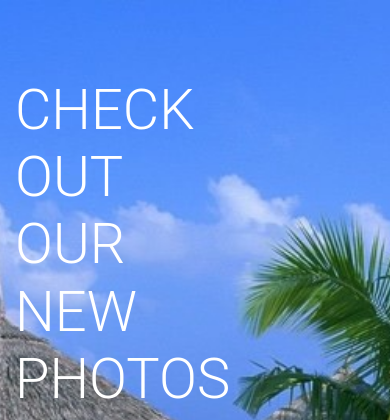
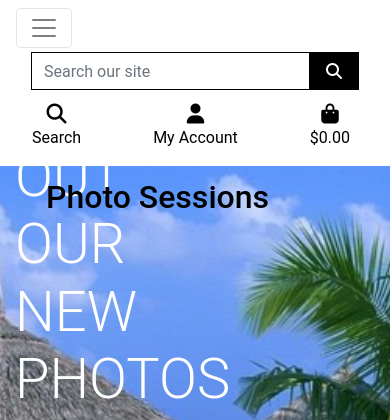
Before and after one commit to Maja-Jer/photo_sessions, a Django app: page / in a window 390 px wide. Shown: the top 420 px of the page. Run offline with Django 3.2, Linux system fonts and the light colour scheme; some libraries are stand-ins or nearby versions.

Commit message:
added main navigation and mobile top header

```diff
--- a/templates/base.html
+++ b/templates/base.html
@@ -40,15 +40,14 @@
 
 
     <header class="container-fluid fixed-top">
-        <div id="topnav" class="row bg-white pt-lg-2 d-none d-lg-flex">
-            <!--logo Bootstrap-->
-            <div class="col col-lg-4 my-auto py-1 and py-lg-0 text-center text-lg-left">
-                <a href="{% url 'home' %}" class="nav-link main-logo-link">
-                    <h2 class="logo-front text-black my-0"><strong>Photo Sessions</h2>
-                </a>
-            </div>
-            <!--search bar bootstrap-->
-            <div class="col-12 col-lg-4 my-auto py-1 py-lg-0">
+        <!--Bootstrap navbar-->
+        <div id="topnav" class="row bg-white pt-lg-2 d-none d-lg-flex"></div>
+        <div class="row bg-white">
+            <nav class="navbar navbar-expand-lg navbar-light w-100">
+                <button class="navbar-toggler" type="button" data-toggle="collapse" data-target="#main-nav" aria-controls="main-nav" aria-expanded="false" aria-label="Toggle navigation">
+                    <span class="navbar-toggler-icon"></span>
+                </button>
+        <div class="col-12 col-lg-4 my-auto py-1 py-lg-0">
                 <form method="GET" action="">
                     <div class="input-group w-100">
                         <input class="form-control border border-black rounded-0" type="text" name="q" placeholder="Search our site">
@@ -62,50 +61,18 @@
                     </div>
                 </form>
             </div>
-            <!--shopping bag bootstrap-->
-            <div class="col-12 col-lg-4 my-auto py-1 py-lg-0">
-                <ul class="list-inline list-unstyled text-center text-lg-right my-0">
-                    <li class="list-inline-item dropdown">
-                        <a class="text-black nav-link" href="#" id="user-options" data-toggle="dropdown" aria-haspopup="true" aria-expanded="false">
-                            <div class="text-center">
-                                <div><i class="fas fa-user fa-lg"></i></div>
-                                <p class="my-0">My Account</p>
-                            </div>
-                        </a>
-                        <div class="dropdown-menu border-0" aria-labelledby="user-options">
-                            <!--admin login-->
-                            {% if request.user.is_authenticated %}
-                                {% if request.user.is_superuser %}
-                                    <a href="" class="dropdown-item">Photo Management</a>
-                                {% endif %}
-                                <!--for already registered user-->
-                                <a href="" class="dropdown-item">My Profile</a>
-                                <!--from allauths from urls.py -->
-                                <a href="{% url 'account_logout' %}" class="dropdown-item">Logout</a>
-                            {% else %}
-                            <!--login or register if no account-->
-                                <a href="{% url 'account_signup' %}" class="dropdown-item">Register</a>
-                                <a href="{% url 'account_login' %}" class="dropdown-item">Login</a>
-                            {% endif %}
-                        </div>
-                    </li>
-                    <li class="list-inline-item">
-                        <a class="{% if grand_total %}text-info font-weight-bold{% else %}text-black{% endif %} nav-link" href="">
-                            <div class="text-center">
-                                <div><i class="fas fa-shopping-bag fa-lg"></i></div>
-                                <p class="my-0">
-                                    {% if grand_total %}
-                                        ${{ grand_total|floatformat:2 }}
-                                    {% else %}
-                                        $0.00
-                                    {% endif %}
-                                </p>
-                            </div>
-                        </a>
-                    </li>
-                </ul>
+
+                {% include 'includes/mobile-top-header.html' %}
+                {% include 'includes/main-nav.html' %}
+            </nav>
+        </div>
+            <!--logo Bootstrap-->
+            <div class="col col-lg-4 my-auto py-1 and py-lg-0 text-center text-lg-left">
+                <a href="{% url 'home' %}" class="nav-link main-logo-link">
+                    <h2 class="logo-front text-black my-0">Photo Sessions</h2>
+                </a>
             </div>
-        </div>
+
     </header>
 
     {% if messages %}
--- /dev/null
+++ b/templates/includes/main-nav.html
@@ -0,0 +1,53 @@
+<div class="collapse navbar-collapse" id="main-nav">
+    <ul class="navbar-nav w-auto mx-auto">
+        <li class="nav-item dropdown">
+            <a class="logo-font font-weight-bold nav-link text-black mr-5" href="#" id="all-products-link" data-toggle="dropdown" aria-haspopup="true" aria-expanded="false">
+                All Photos
+            </a>
+            <div class="dropdown-menu border-0" aria-labelledby="all-products-link">
+                <a href="" class="dropdown-item">By Price</a>
+                <a href="" class="dropdown-item ">By Rating</a>
+                <a href="" class="dropdown-item ">By Category</a>
+                <a href="" class="dropdown-item">All Products</a>
+            </div>
+        </li>
+
+        <li class="nav-item dropdown">
+            <a class="logo-font font-weight-bold nav-link text-black mr-5" href="#" id="japan-link" data-toggle="dropdown" aria-haspopup="true" aria-expanded="false">
+                Japan
+            </a>
+            <div class="dropdown-menu border-0" aria-labelledby="japan-link">
+                <a href="" class="dropdown-item">Tokyo</a>
+                <a href="" class="dropdown-item">Nara</a>
+                <a href="" class="dropdown-item">Osaka</a>
+                <a href="" class="dropdown-item">Mt.Fuji</a>
+                <a href="" class="dropdown-item">All Japan</a>
+            </div>
+        </li>
+
+        <li class="nav-item dropdown">
+            <a class="logo-font font-weight-bold nav-link text-black mr-5" href="#" id="philippines-link" data-toggle="dropdown" aria-haspopup="true" aria-expanded="false">
+                Philippines
+            </a>
+            <div class="dropdown-menu border-0" aria-labelledby="philippines-link">
+                <a href="" class="dropdown-item">Palawan</a>
+                <a href="" class="dropdown-item">Boracay</a>
+                <a href="" class="dropdown-item">Manila</a>
+                <a href="" class="dropdown-item">All Philippines</a>
+            </div>
+        </li>
+
+        <li class="nav-item dropdown">
+            <a class="logo-font font-weight-bold nav-link text-black" href="#" id="portugal-link" data-toggle="dropdown" aria-haspopup="true" aria-expanded="false">
+                Portugal
+            </a>
+            <div class="dropdown-menu border-0" aria-labelledby="portugal-link">
+                <a href="" class="dropdown-item">Lisbon</a>
+                <a href="" class="dropdown-item">Porto</a>
+                <a href="" class="dropdown-item">Sailing</a>
+                <a href="" class="dropdown-item">All Portugal</a>
+            </div>
+        </li>
+
+    </ul>
+</div>
--- /dev/null
+++ b/templates/includes/mobile-top-header.html
@@ -0,0 +1,59 @@
+<!-- button to open search bar-->
+<li class="list-inline-item">
+    <a class="text-black nav-link d-block d-lg-none" href="#" id="mobile-search" data-toggle="dropdown" aria-haspopup="true" aria-expanded="false">
+        <div class="text-center">
+            <div><i class="fas fa-search fa-lg"></i></div>
+            <p class="my-0">Search</p>
+        </div>
+    </a>
+    <div class="dropdown-menu border-0 w-100 p-3 rounded-0 my-0" aria-labelledby="mobile-search">
+        <form class="form" method="GET" action="">
+            <div class="input-group w-100">
+                <input class="form-control border border-black rounded-0" type="text" name="q" placeholder="Search our site">
+                <div class="input-group-append">
+                    <button class="form-control form-control btn btn-black border border-black rounded-0" type="submit">
+                        <span class="icon">
+                            <i class="fas fa-search"></i>
+                        </span>
+                    </button>
+                </div>
+            </div>
+        </form>
+    </div>
+</li>
+<!--My account dropdown-->
+<li class="list-inline-item dropdown">
+    <a class="text-black nav-link d-block d-lg-none" href="#" id="user-options" data-toggle="dropdown" aria-haspopup="true" aria-expanded="false">
+        <div class="text-center">
+            <div><i class="fas fa-user fa-lg"></i></div>
+            <p class="my-0">My Account</p>
+        </div>
+    </a>
+    <div class="dropdown-menu border-0" aria-labelledby="user-options">
+        {% if request.user.is_authenticated %}
+            {% if request.user.is_superuser %}
+                <a href="{% url 'account_logout' %}" class="dropdown-item">Photo management</a>
+            {% endif %}
+            <a href="" class="dropdown-item">My Profile</a>
+            <a href="{% url 'account_logout' %}" class="dropdown-item">Logout</a>
+        {% else %}
+            <a href="{% url 'account_signup' %}" class="dropdown-item">Register</a>
+            <a href="{% url 'account_login' %}" class="dropdown-item">Login</a>
+        {% endif %}
+    </div>
+</li>
+<!--shopping list access-->
+<li class="list-inline-item">
+    <a class="{% if grand_total %}text-primary font-weight-bold{% else %}text-black{% endif %} nav-link d-block d-lg-none" href="">
+        <div class="text-center">
+            <div><i class="fas fa-shopping-bag fa-lg"></i></div>
+            <p class="my-0">
+                {% if grand_total %}
+                    ${{ grand_total|floatformat:2 }}
+                {% else %}
+                    $0.00
+                {% endif %}
+            </p>
+        </div>
+    </a>
+</li>
```
